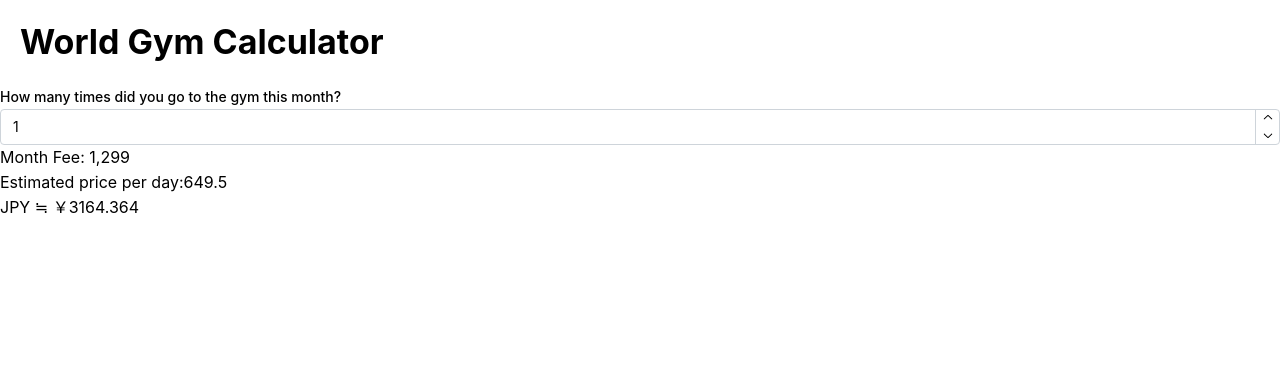
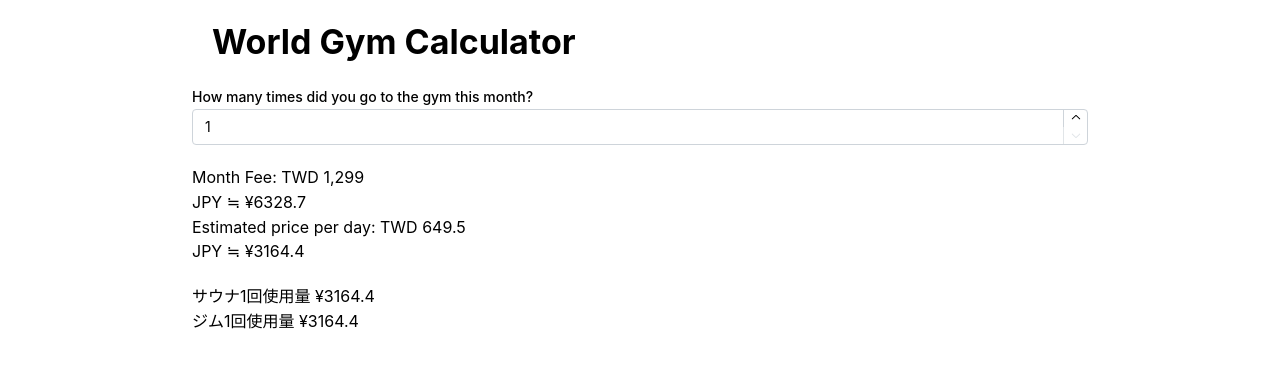
Before and after one commit to muoegu/nextjs-react-tutorial, a Next.js app: page /gym in a window 1280 px wide. Shown: the top 368 px of the page. Built offline with nearby package versions, Linux system fonts and the light colour scheme.

Commit message:
✨ update

```diff
--- a/app/gym/page.tsx
+++ b/app/gym/page.tsx
@@ -1,26 +1,31 @@
 "use client";
 
-import { Title, NumberInput, Text } from "@mantine/core";
+import { Title, NumberInput, Text, Container } from "@mantine/core";
 import { useState } from "react";
 
 const GymClient = () => {
     const [value, setValue] = useState<number>(1);
     const month_fee = 1299;
-    const per_day = month_fee / value / 2;
-    const price_JPY = per_day * 4.872;
+    const month_fee_JPY = (month_fee * 4.872).toFixed(1);
+    const per_day = (month_fee / value / 2).toFixed(1); // `toFixed`で文字列になる
+    const per_day_JPY = (parseFloat(per_day) * 4.872).toFixed(1); // 数値に変換してから再計算
 
     return (
-        <>
+        <Container px={0} size="70%">
             <Title m={20}>World Gym Calculator</Title>
             <NumberInput
                 label="How many times did you go to the gym this month?"
                 value={value}
-                onChange={(val) => setValue(typeof val === 'number' ? val : 0)}
+                onChange={(val) => setValue(typeof val === 'number' && val > 0 ? val : 1)} // 型ガード
+                min={1} // 値が1未満にならないように設定
             />
-            <Text>Month Fee: {month_fee.toLocaleString()}</Text>
-            <Text>Estimated price per day:{per_day}</Text>
-            <Text>JPY ≒ ￥{price_JPY}</Text>
-        </>
+            <Text mt={20}>Month Fee: TWD {month_fee.toLocaleString()}</Text>
+            <Text>JPY ≒ ¥{month_fee_JPY}</Text>
+            <Text>Estimated price per day: TWD {per_day}</Text>
+            <Text>JPY ≒ ¥{per_day_JPY}</Text>
+            <Text mt={20}>サウナ1回使用量 ¥{per_day_JPY}</Text>
+            <Text>ジム1回使用量 ¥{per_day_JPY}</Text>
+        </Container>
     );
 }
 
```
